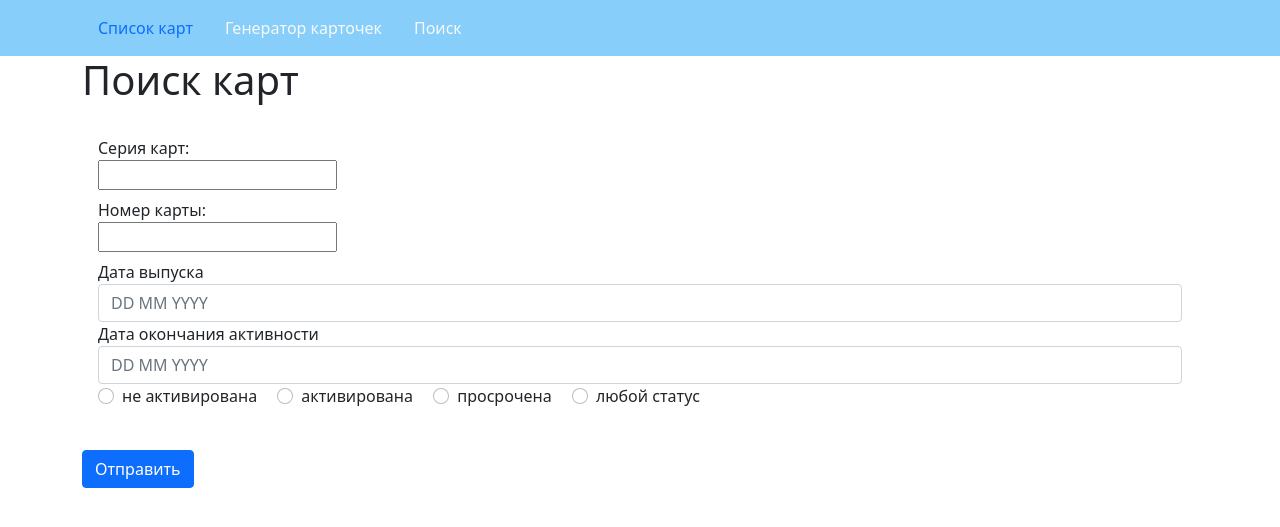
After one commit to E-bean/bonus_card, a Django app: page /cards/search/ in a window 1280 px wide. The commit adds this page. Shown: the top 527 px of the page. Run offline with Django 3.2, Linux system fonts and the light colour scheme; some libraries are stand-ins or nearby versions.

Commit message:
added search

```diff
--- a/bonus_card/bonus_card/settings.py
+++ b/bonus_card/bonus_card/settings.py
@@ -1,5 +1,4 @@
 import os
-
 
 BASE_DIR = os.path.dirname(os.path.dirname(os.path.abspath(__file__)))
 
--- a/bonus_card/bonus_card/urls.py
+++ b/bonus_card/bonus_card/urls.py
@@ -1,6 +1,5 @@
 from django.contrib import admin
-from django.urls import path, include
-
+from django.urls import include, path
 
 urlpatterns = [
     path('admin/', admin.site.urls),
--- a/bonus_card/card/forms.py
+++ b/bonus_card/card/forms.py
@@ -17,3 +17,9 @@ class CardForm(forms.ModelForm):
     class Meta:
         model = Card
         fields = ('card_status',)
+
+
+class SearchForm(forms.ModelForm):
+    class Meta:
+        model = Card
+        fields = ('series', 'number', 'end_date', 'card_status')
--- a/bonus_card/card/urls.py
+++ b/bonus_card/card/urls.py
@@ -1,6 +1,7 @@
 from django.urls import path
-from card.views import card_detail, index, add_applying, card_edit, card_delete
 
+from card.views import (add_applying, card_delete, card_detail, card_edit,
+                        generator, index, search)
 
 app_name = 'card'
 
@@ -10,4 +11,6 @@ urlpatterns = [
     path('cards/<int:card_id>/comment/', add_applying, name='add_applying'),
     path('cards/<int:card_id>/edit/', card_edit, name='card_edit'),
     path('cards/<int:card_id>/delete/', card_delete, name='card_delete'),
+    path('cards/generator/', generator, name='generator'),
+    path('cards/search/', search, name='search'),
 ]
--- a/bonus_card/card/views.py
+++ b/bonus_card/card/views.py
@@ -1,9 +1,12 @@
-from django.shortcuts import render
+import random
+from datetime import datetime
+
+from dateutil.relativedelta import relativedelta
 from django.core.paginator import Paginator
-from card.models import Applying, Card
-from django.shortcuts import get_object_or_404, redirect
+from django.shortcuts import get_object_or_404, redirect, render
+
 from card.forms import ApplyingForm, CardForm
-
+from card.models import Card
 
 CARDS_PER_PAGE = 5
 
@@ -55,11 +58,11 @@ def add_applying(request, card_id):
         applying.save()
     return redirect('card:card_detail', card_id=card_id)
 
+
 def card_edit(request, card_id):
     card = get_object_or_404(Card, pk=card_id)
     form = CardForm(
         request.POST or None,
-        files=request.FILES or None,
         instance=card
     )
     context = {
@@ -72,5 +75,64 @@ def card_edit(request, card_id):
 
 
 def card_delete(request, card_id):
-    card = Card.objects.filter(id=card_id).delete()
+    Card.objects.filter(id=card_id).delete()
     return redirect('card:index')
+
+
+def generator(request):
+    if request.method == 'POST':
+        quantity = int(request.POST.get('quantity'))
+        series = int(request.POST.get('series'))
+        period = int(request.POST.get('period'))
+        end_date = datetime.now() + relativedelta(months=+period)
+        for i in range(quantity):
+            number = random.randint(1, 100000)
+            while Card.objects.filter(number=number).exists():
+                number = random.randint(1, 100000)
+            Card.objects.create(
+                series=series,
+                end_date=end_date,
+                number=number
+            )
+        return redirect('card:index')
+    return render(request, 'generator.html')
+
+
+def search(request):
+    if request.method == 'POST':
+        series = request.POST.get('series')
+        number = request.POST.get('number')
+        release_date = request.POST.get('release_date')
+        end_date = request.POST.get('end_date')
+        card_status = request.POST.get('card_status')
+        queryset = Card.objects.all().order_by('id')
+        print(card_status == 'all')
+        if series != '':
+            series = int(series)
+            queryset = queryset.filter(series=series).order_by('id')
+        if number != '':
+            number = int(number)
+            queryset = queryset.filter(number=number).order_by('id')
+        if release_date != '':
+            datetime_obj = datetime.strptime(release_date, '%d %m %Y')
+            queryset = queryset.filter(
+                release_date__contains=datetime.date(datetime_obj),
+                ).order_by('id')
+        if end_date != '':
+            datetime_obj = datetime.strptime(end_date, '%d %m %Y')
+            queryset = queryset.filter(
+                end_date__contains=datetime.date(datetime_obj),
+                ).order_by('id')
+        if card_status != '':
+            if card_status != 'all':
+                queryset = queryset.filter(
+                    card_status=card_status
+                ).order_by('id')
+        paginator = Paginator(queryset, CARDS_PER_PAGE)
+        page_number = request.GET.get('page')
+        page_obj = paginator.get_page(page_number)
+        context = {
+            'page_obj': page_obj,
+        }
+        return render(request, 'index.html', context)
+    return render(request, 'search.html')
--- a/bonus_card/templates/base.html
+++ b/bonus_card/templates/base.html
@@ -17,6 +17,9 @@
     </title>
   </head>
   <body>
+    <header>
+      {% include 'includes/header.html' %}
+    </header>
     <main>
         {% block content %}
         Контент не подвезли
--- /dev/null
+++ b/bonus_card/templates/includes/header.html
@@ -0,0 +1,17 @@
+{% load static %}
+
+<nav class="navbar navbar-light" style="background-color: lightskyblue">
+    <div class="container">
+      <ul class="nav nav-pills">
+        <li class="nav-item">
+          <a class="nav-link" href="{% url 'card:index' %}">Список карт</a>
+        </li>
+        <li class="nav-item">
+          <a class="nav-link link-light" href="{% url 'card:generator' %}">Генератор карточек</a>
+        </li>
+        <li class="nav-item">
+          <a class="nav-link link-light" href="{% url 'card:search' %}">Поиск</a>
+        </li>
+      </ul>
+    </div>
+  </nav>
--- a/bonus_card/templates/index.html
+++ b/bonus_card/templates/index.html
@@ -25,4 +25,5 @@
       {% endfor %}
     {% include 'includes/paginator.html' %}
   </article>
+</div>
 {% endblock content %}
--- /dev/null
+++ b/bonus_card/templates/search.html
@@ -0,0 +1,49 @@
+{% extends 'base.html' %}
+{% block content %}
+
+<div class="container">
+    <h1>Поиск карт</h1>
+    <form method="post" action="{% url 'card:search'%}" enctype="multipart/form-data">
+        {% csrf_token %}
+        <input type="hidden" name="csrfmiddlewaretoken" value="{{ csrf_token }}">
+            <div class="form-group row my-3 p-3">
+                <label for="series">Серия карт:</label>
+                <div class="form-group mb-2">
+                    <input type="number" id="series" name="series"  min="1">
+                </div>
+                <label for="quantity">Номер карты:</label>
+                <div class="form-group mb-2">
+                    <input type="number" id="number" name="number"  min="1">
+                </div>
+                <div class="form-group">
+                    <label class="control-label" for="release_date">Дата выпуска</label>
+                    <input class="form-control" id="release_date" name="release_date" placeholder="DD MM YYYY" type="text"/>
+                </div>
+                <div class="form-group">
+                    <label class="control-label" for="end_date">Дата окончания активности</label>
+                    <input class="form-control" id="end_date" name="end_date" placeholder="DD MM YYYY" type="text"/>
+                </div>
+                <div class="form-group mb-2">
+                    <div class="form-check form-check-inline">
+                        <input class="form-check-input" type="radio" id="card_status" name="card_status" value="not activated">
+                        <label class="form-check-label" for="card_status">не активирована</label>
+                      </div>
+                      <div class="form-check form-check-inline">
+                        <input class="form-check-input" type="radio" id="card_status" name="card_status" value="activated">
+                        <label class="form-check-label" for="card_status">активирована</label>
+                      </div>
+                      <div class="form-check form-check-inline">
+                        <input class="form-check-input" type="radio" id="card_status" name="card_status" value="overdue" >
+                        <label class="form-check-label" for="card_status">просрочена </label>
+                      </div>
+                      <div class="form-check form-check-inline">
+                        <input class="form-check-input" type="radio" id="card_status" name="card_status" value="all" >
+                        <label class="form-check-label" for="card_status">любой статус </label>
+                      </div>
+                </div>
+            </div>
+            <button type="submit" class="btn btn-primary">Отправить</button>
+
+</div>
+
+{% endblock content %}
```
Also changed, not shown: bonus_card/templates/generator.html (added, +38 -0 lines), requirements.txt (added, +7 -0 lines), .isort.cfg (added), bonus_card/card/migrations/0001_initial.py, bonus_card/card/migrations/0002_auto_20221204_2237.py.
